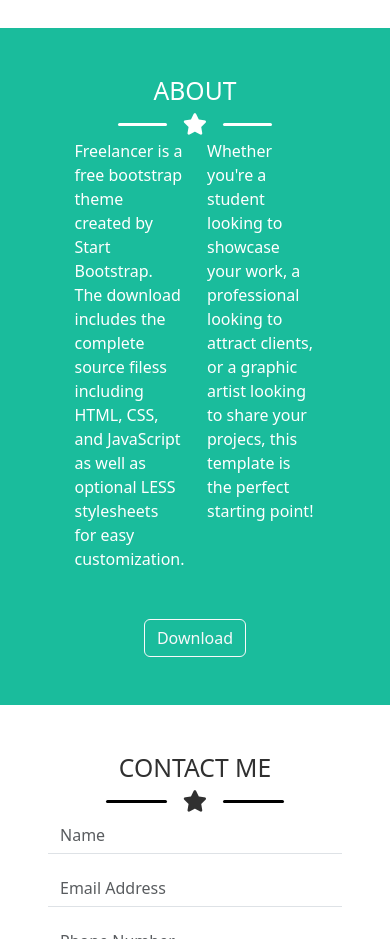
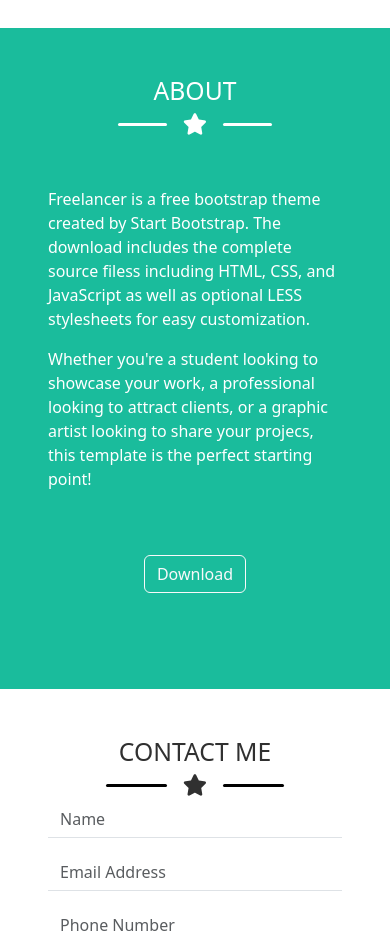
Before and after one commit to MyNameIsAlpaca/html-css-bootstrap-freelancer, a plain HTML site: page index.html in a window 390 px wide. Shown: the part 2300-3239 px from the top of the page. Drawn offline with nearby package versions, Linux system fonts and the light colour scheme.

Commit message:
fix: about section responsive

```diff
--- a/index.html
+++ b/index.html
@@ -123,13 +123,13 @@
                     <i class="fa-solid fa-star flex-grow-0"></i>
                     <div class="col-2 star-line align-self-center rounded-5 ms-3"></div>
                 </div>
-                <div class="row justify-content-center text-start">
-                    <div class="col-5">
+                <div class="row d-flex flex-column flex-sm-row py-5 text-start">
+                    <div class="col pb-3">
                         <span>
                             Freelancer is a free bootstrap theme created by Start Bootstrap. The download includes the complete source filess including HTML, CSS, and JavaScript as well as optional LESS stylesheets for easy customization.
                         </span>
                     </div>
-                    <div class="col-5">
+                    <div class="col pb-3">
                         <span>
                             Whether you're a student looking to showcase your work, a professional looking to attract clients, or a graphic artist looking to share your projecs, this template is the perfect starting point!
                         </span>
```
